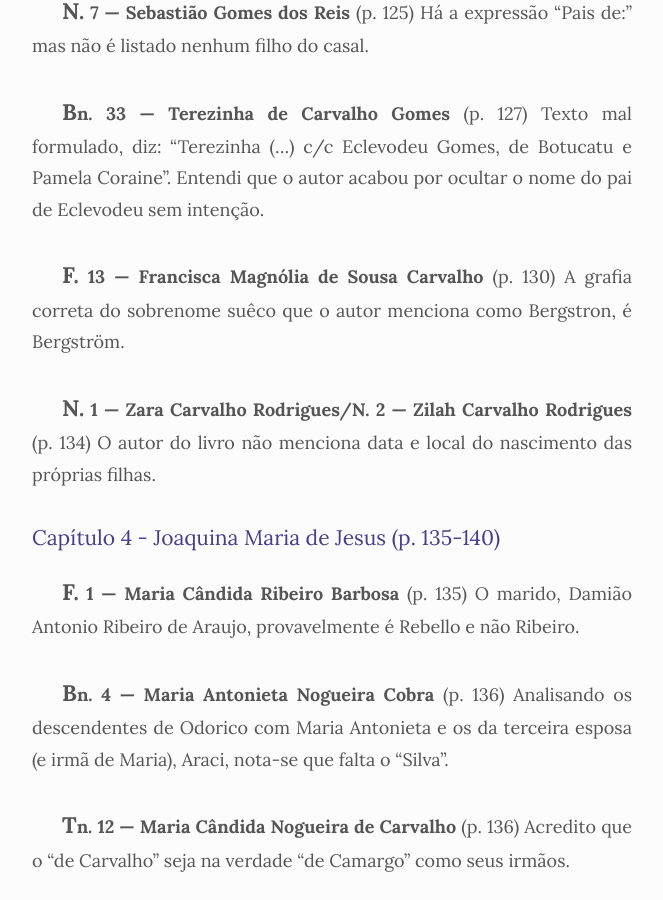
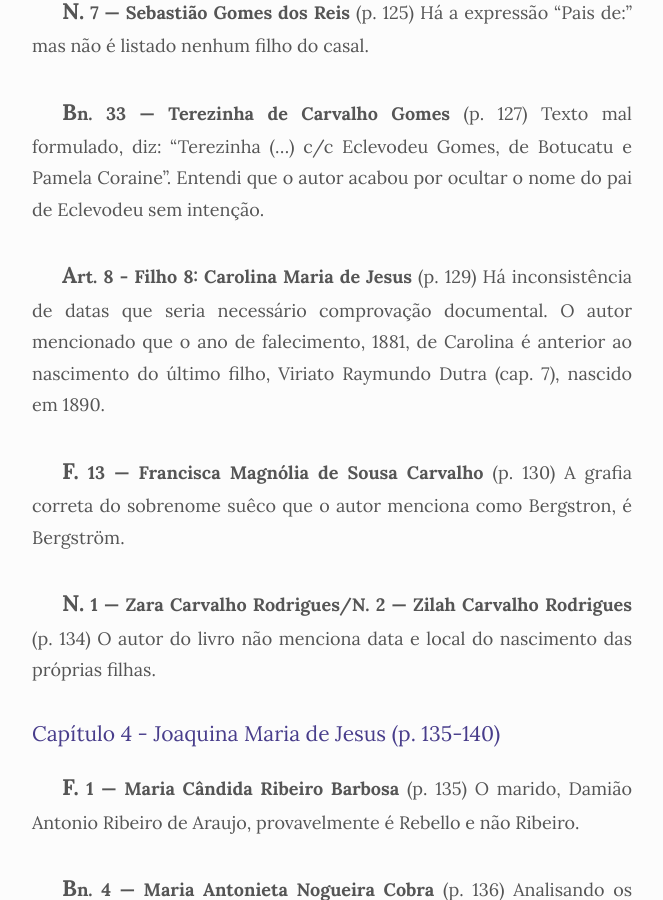
Before and after one commit to flaviodut/antepassados, a Jekyll site: the page built from _posts/2022-05-15-sobre-o-livro-o-caminho-novo-povoadores-do-bananal-de-pindaro-de-carvalho-rodrigues.md, in a window 1280 px wide and 900 px high, scrolled down 12635 px. Shown: the whole window, without its empty margins (308-971 px from the left). Built offline with Jekyll 4.4.1, drawn with Linux system fonts in a browser that asks for light colours; nearby versions of some CDN libraries; comment, search, counter and statistics services are not loaded; some of the changed text lies outside the part shown.

Commit message:
Update 2022-05-15-sobre-o-livro-o-caminho-novo-povoadores-do-bananal-de-pindaro-de-carvalho-rodrigues.md

```diff
--- a/_posts/2022-05-15-sobre-o-livro-o-caminho-novo-povoadores-do-bananal-de-pindaro-de-carvalho-rodrigues.md
+++ b/_posts/2022-05-15-sobre-o-livro-o-caminho-novo-povoadores-do-bananal-de-pindaro-de-carvalho-rodrigues.md
@@ -176,6 +176,9 @@
 **Bn. 33 — Terezinha de Carvalho Gomes** (p. 127)
 Texto mal formulado, diz: "Terezinha (...) c/c Eclevodeu Gomes, de Botucatu e Pamela Coraine". Entendi que o autor acabou por ocultar o nome do pai de Eclevodeu sem intenção.
 
+**Art. 8 - Filho 8: Carolina Maria de Jesus** (p. 129)
+Há inconsistência de datas que seria necessário comprovação documental. O autor mencionado que o ano de falecimento, 1881, de Carolina é anterior ao nascimento do último filho, Viriato Raymundo Dutra (cap. 7), nascido em 1890.
+
 **F. 13 — Francisca Magnólia de Sousa Carvalho** (p. 130)
 A grafia correta do sobrenome suêco que o autor menciona como Bergstron, é Bergström.
 
@@ -253,6 +256,9 @@
 
 **N. 5 — Teófilo Raymundo Dutra** (p. 153)
 Ano de nascimento do Teófilo não faz sentido, se fosse mesmo 1862, ele seria o primeiro filho e não o quinto. Acredito que seja 1872.
+
+**N. 9 - Viriato Raymundo Dutra** (p. 154)
+Há inconsistência de datas que seria necessário comprovação documental. O ano de nascimento informado de Viriato é pós o falecimento da mãe, Carolina Maria de Jesus (cap. 3), que foi informado como sendo em 1881.
 
 **N. 10 - Otávio Raymundo Dutra** (p. 154)
 A grafia correta do primeiro nome do meu bisavô é Octávio e não Otávio, como mencionado pelo autor.
```
Also changed, not shown: other parts of _posts/2022-05-15-sobre-o-livro-o-caminho-novo-povoadores-do-bananal-de-pindaro-de-carvalho-rodrigues.md (+1 -1 lines).
